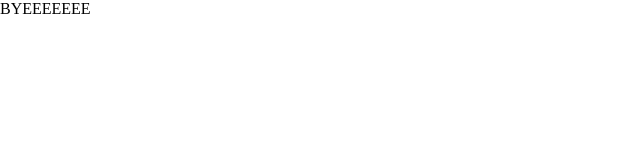
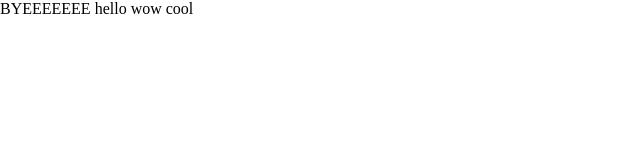
Before and after one commit to juanrod-aca/First-Responsive-Website, a plain HTML site: page index.html in a window 1280 px wide. Shown: the whole page, without its empty margins (0-640 px from the left). Drawn offline with Linux system fonts and the light colour scheme.

Commit message:
new stuff

```diff
--- a/index.html
+++ b/index.html
@@ -7,5 +7,8 @@
 </head>
 <body>
   BYEEEEEEE
+  hello
+  wow
+  cool
 </body>
 </html>
```
